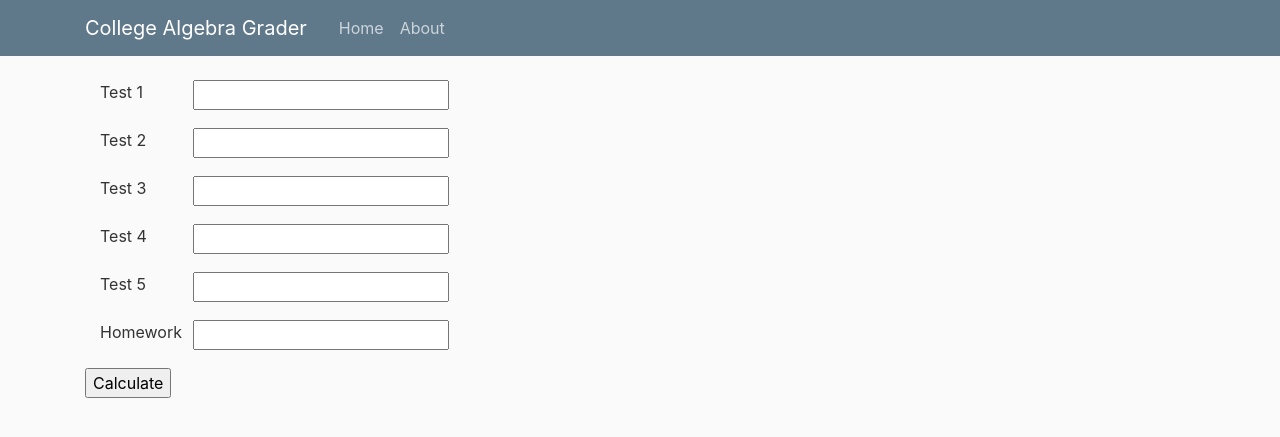
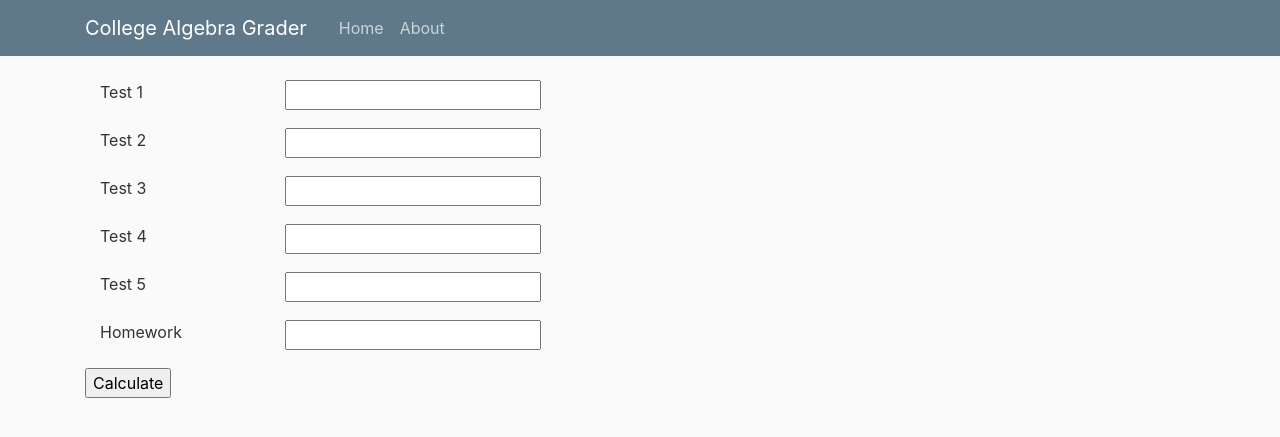
Before and after one commit to jmalmand/final_exam_grade, a Flask app: page / in a window 1280 px wide. Shown: the top 437 px of the page. Run offline with Flask 2, Linux system fonts and the light colour scheme; some libraries are stand-ins or nearby versions.

Commit message:
Adjusting error message

```diff
--- a/app/templates/base.html
+++ b/app/templates/base.html
@@ -13,6 +13,8 @@
     <link rel="stylesheet" type="text/css" href="{{ url_for('static', filename='main.css') }}">
     <title>Grader</title>
 
+    <!-- Custom styles for this template -->
+    <link href="{{ url_for('static', filenmae='floating-labels.css') }}" rel="stylesheet">
 </head>
 
 <body>
--- a/app/templates/index.html
+++ b/app/templates/index.html
@@ -14,45 +14,45 @@
         <form action="" method="post" name="compute">
             {{ form.hidden_tag() }}
             <div class="form-group row">
-                <div class="col-sm-1">{{ form.t1.label }}</div>
+                <div class="col-sm-2">{{ form.t1.label }}</div>
                 <div class="col-sm-2">{{ form.t1(autocomplete='off') }}</div>
                 {% for error in form.t1.errors %}
-                <span class="col error">{{ error }}</span>
+                <span class="col-sm-2">{{ error }}</span>
                 {% endfor %}
             </div>
             <div class="form-group row">
-                <div class="col-sm-1">{{ form.t2.label }}</div>
+                <div class="col-sm-2">{{ form.t2.label }}</div>
                 <div class="col-sm-2">{{ form.t2(autocomplete='off') }}</div>
                 {% for error in form.t2.errors %}
-                <span class="col error">{{ error }}</span>
+                <span class="col-sm-2">{{ error }}</span>
                 {% endfor %}
             </div>
             <div class="form-group row">
-                <div class="col-sm-1">{{ form.t3.label }}</div>
+                <div class="col-sm-2">{{ form.t3.label }}</div>
                 <div class="col-sm-2">{{ form.t3(autocomplete='off') }}</div>
                 {% for error in form.t3.errors %}
-                <span class="col error">{{ error }}</span>
+                <span class="col-sm-2">{{ error }}</span>
                 {% endfor %}
             </div>
             <div class="form-group row">
-                <div class="col-sm-1">{{ form.t4.label }}</div>
+                <div class="col-sm-2">{{ form.t4.label }}</div>
                 <div class="col-sm-2">{{ form.t4(autocomplete='off') }}</div>
                 {% for error in form.t4.errors %}
-                <span class="col error">{{ error }}</span>
+                <span class="col-sm-2">{{ error }}</span>
                 {% endfor %}
             </div>
             <div class="form-group row">
-                <div class="col-sm-1">{{ form.t5.label }}</div>
+                <div class="col-sm-2">{{ form.t5.label }}</div>
                 <div class="col-sm-2">{{ form.t5(autocomplete='off') }}</div>
                 {% for error in form.t5.errors %}
-                <span class="col error">{{ error }}</span>
+                <span class="col-sm-2">{{ error }}</span>
                 {% endfor %}
             </div>
            <div class="form-group row">
-                <div class="col-sm-1">{{ form.hw.label }}</div>
+                <div class="col-sm-2">{{ form.hw.label }}</div>
                 <div class="col-sm-2">{{ form.hw(autocomplete='off') }}</div>
                 {% for error in form.hw.errors %}
-                <span class="col error">{{ error }}</span>
+                <span class="col-sm-2">{{ error }}</span>
                 {% endfor %}
             </div>
             <div class="form-group row">
```
Also changed, not shown: app/static/floating-labels.css (added).
